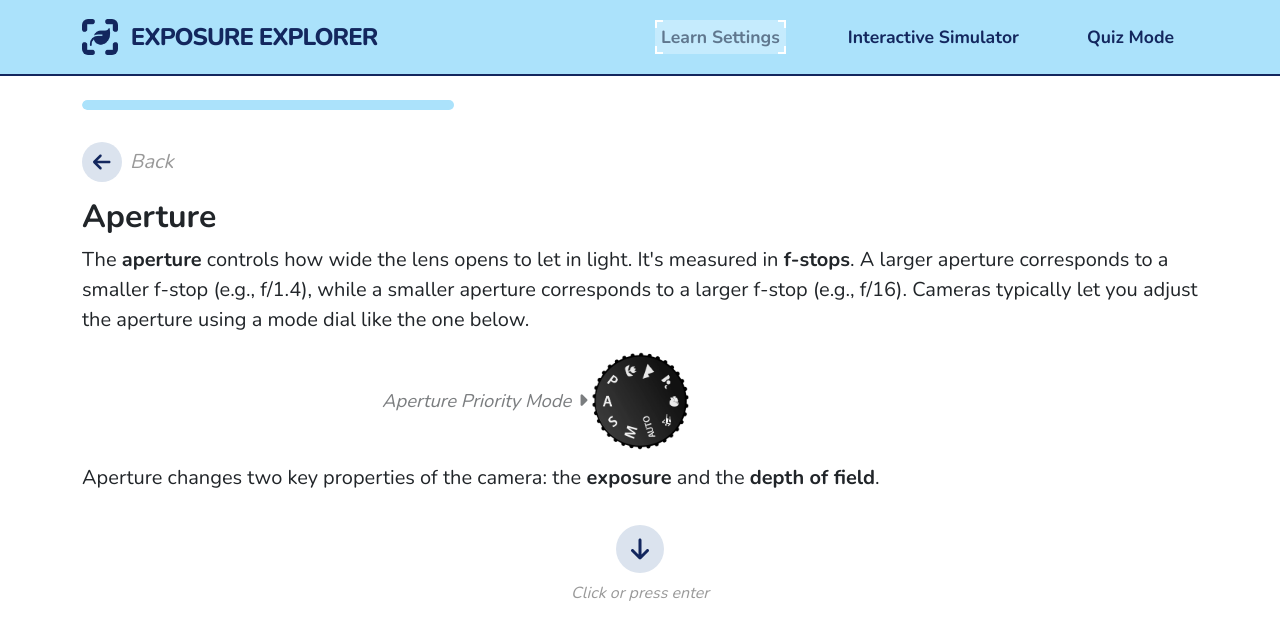
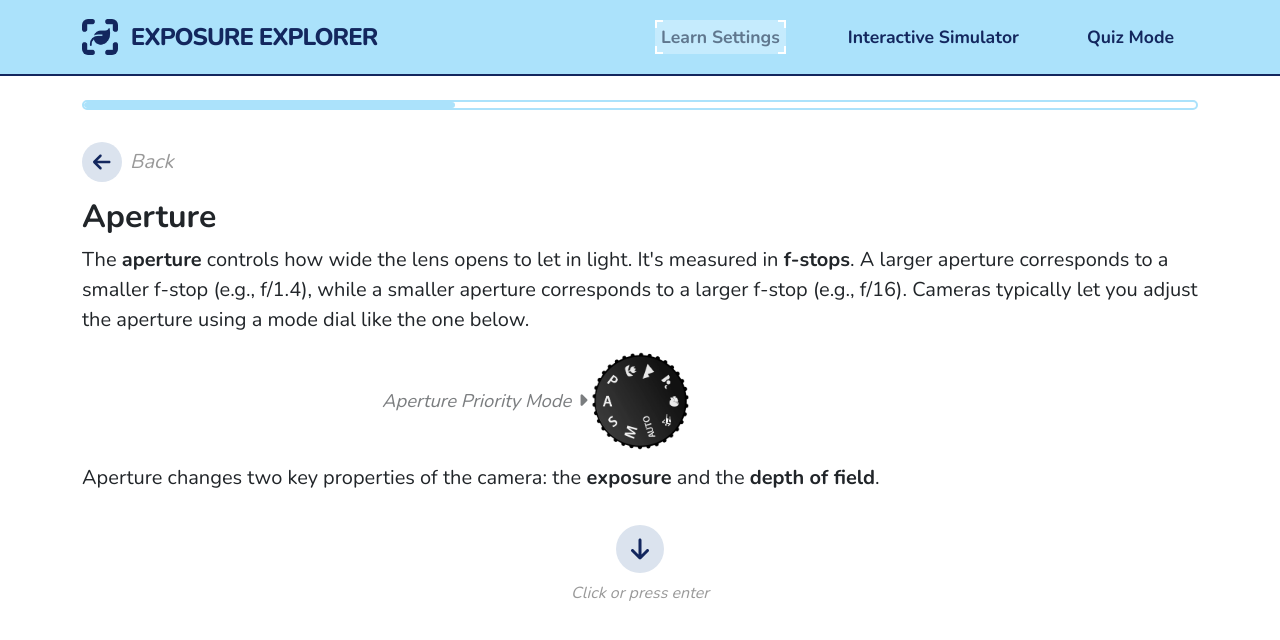
Before and after one commit to code1word/Exposure-Explorer, a React (Vite) app: page /learn/aperture in a window 1280 px wide. Shown: the top 640 px of the page. Built offline with nearby package versions, Linux system fonts and the light colour scheme.

Commit message:
Progress bar outline added to learn pages

```diff
--- a/src/components/Aperture.jsx
+++ b/src/components/Aperture.jsx
@@ -149,6 +149,7 @@ function Aperture() {
           borderRadius: "999px",
           backgroundColor: "transparent",
           overflow: "hidden",
+          border: "2px solid #abe2fb"
         }}
       >
         <div
--- a/src/components/ISO.jsx
+++ b/src/components/ISO.jsx
@@ -145,6 +145,7 @@ function ISO() {
           borderRadius: "999px",
           backgroundColor: "transparent",
           overflow: "hidden",
+          border: "2px solid #abe2fb"
         }}
       >
         <div
--- a/src/components/ShutterSpeed.jsx
+++ b/src/components/ShutterSpeed.jsx
@@ -146,6 +146,7 @@ function ShutterSpeed() {
           borderRadius: "999px",
           backgroundColor: "transparent",
           overflow: "hidden",
+          border: "2px solid #abe2fb"
         }}
       >
         <div
```
